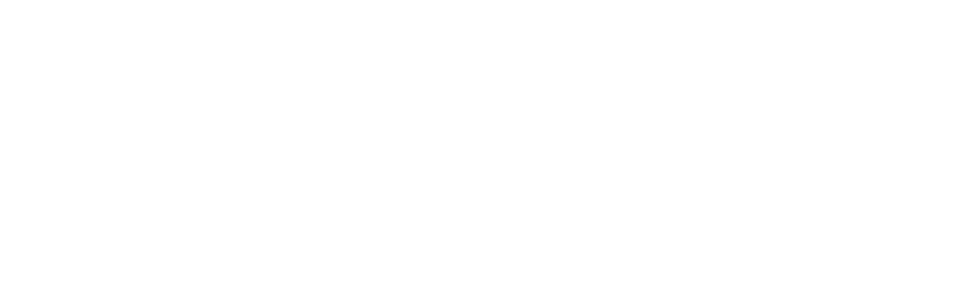
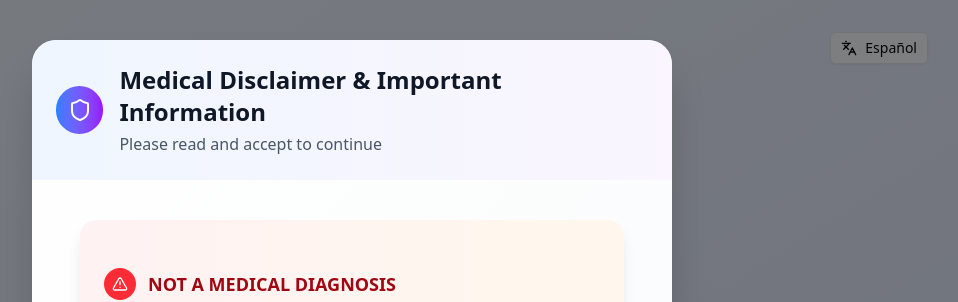
Before and after one commit to ryarturogi/verificador-sintomas-ai, a Next.js app: page /symptom-checker in a window 1280 px wide. Before the commit this address had no page. Shown: the top 302 px of the page, without its empty margins (288-1246 px from the left). Built offline with nearby package versions, Linux system fonts and the light colour scheme; no server answers.

Commit message:
feat: add symptom checker page
- Implement dedicated symptom checker page
- Integrate all symptom checker components
- Add page routing for symptom analysis feature

```diff
--- /dev/null
+++ b/src/app/symptom-checker/page.tsx
@@ -0,0 +1,5 @@
+import { SymptomChecker } from '@/components/symptom-checker/symptom-checker'
+
+export default function SymptomCheckerPage() {
+  return <SymptomChecker />
+}
```
